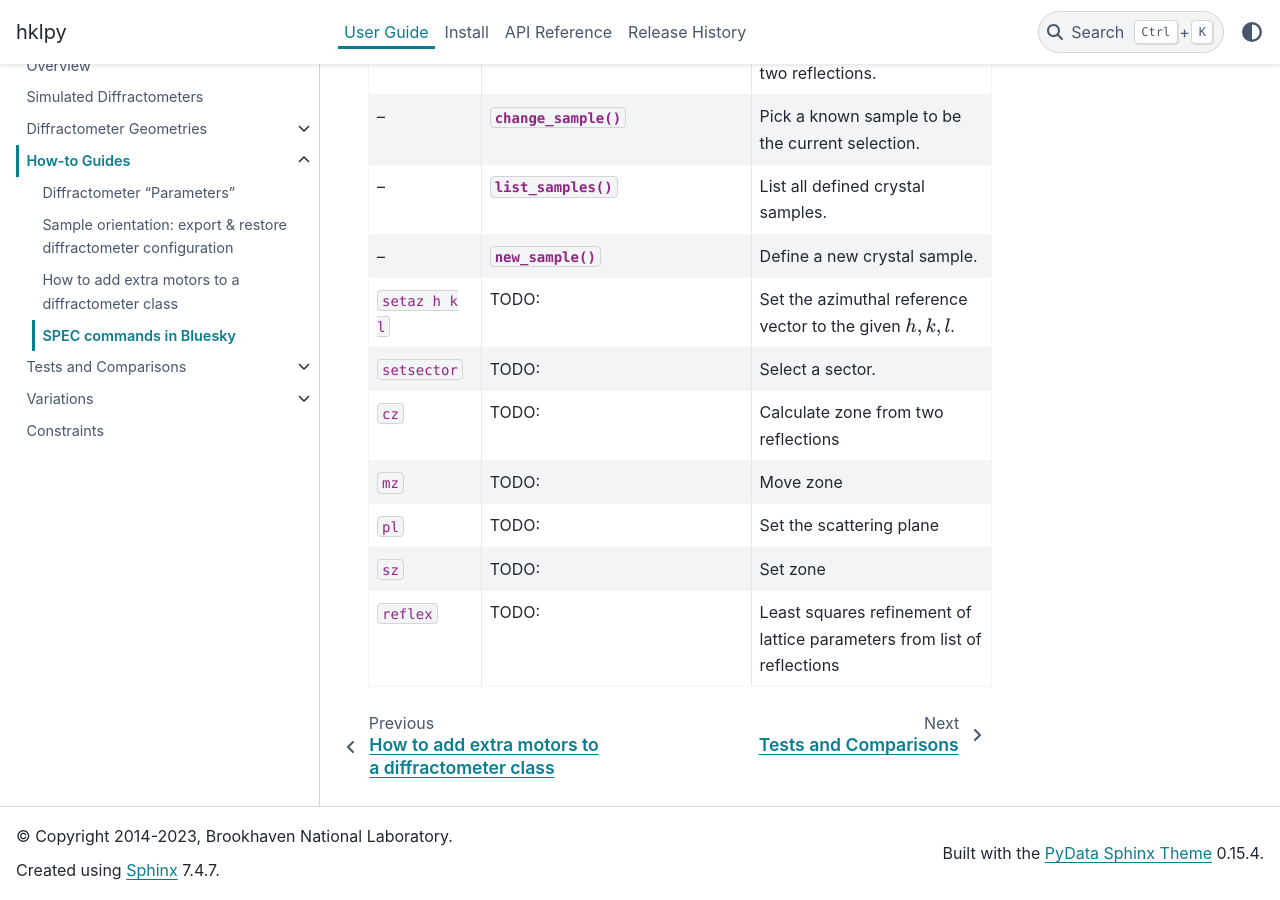
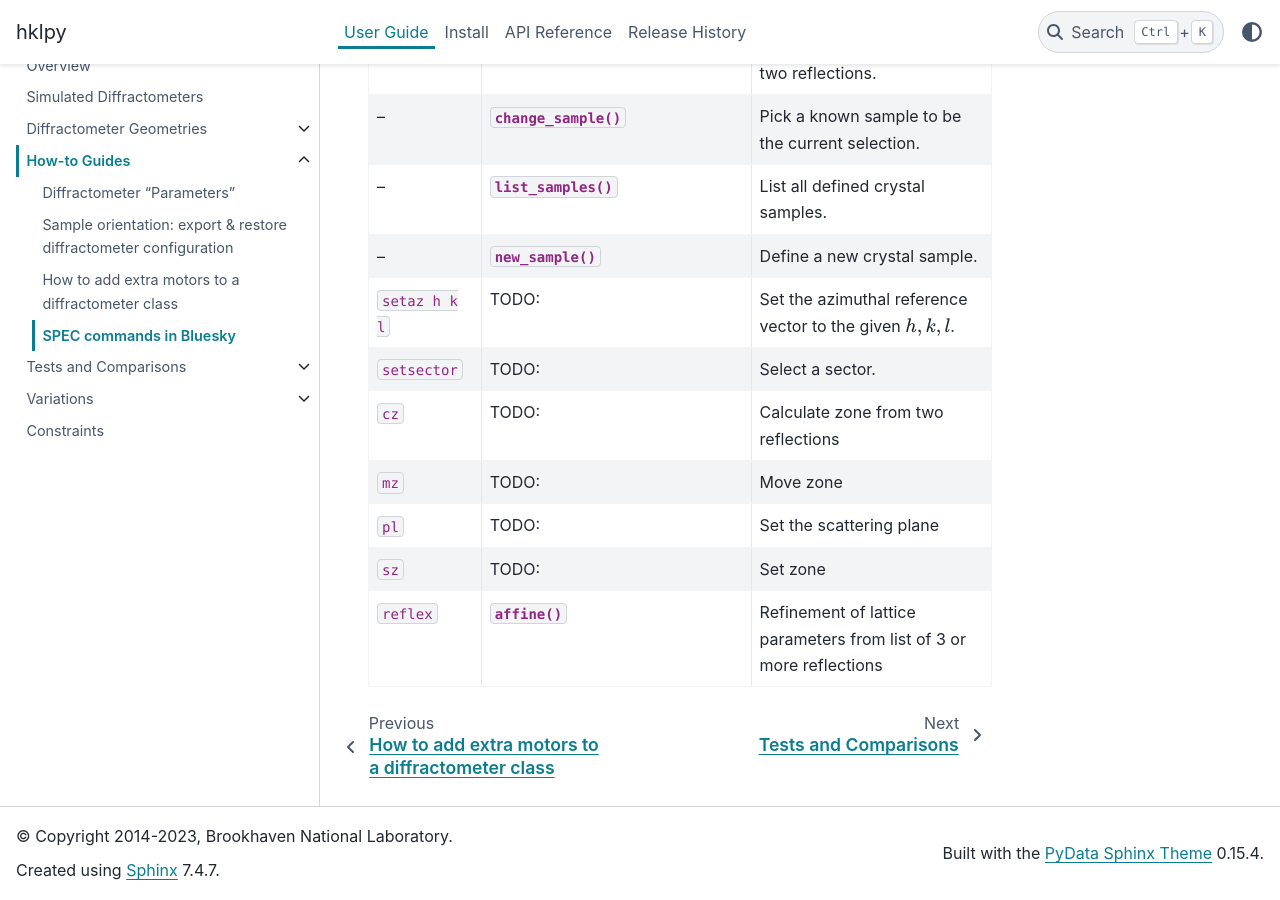
Before and after one commit to bluesky/hklpy, a Sphinx documentation site: the page built from docs/source/examples/notebooks/how_spec_commands.rst, in a window 1280 px wide and 900 px high, scrolled down 1887 px. Built offline with Sphinx 7.4.7 and the PyData theme 0.15.4, drawn with Linux system fonts in a browser that asks for light colours; pages that are not in the unit, such as notebooks, are missing from menus; the version number could not be read and is left out.

Commit message:
DOC #326 reflex is affine

```diff
--- a/docs/source/examples/notebooks/how_spec_commands.rst
+++ b/docs/source/examples/notebooks/how_spec_commands.rst
@@ -49,5 +49,5 @@ See section :ref:`user` for more |hklpy| commands.
 ``mz``           TODO:                                                          Move zone
 ``pl``           TODO:                                                          Set the scattering plane
 ``sz``           TODO:                                                          Set zone
-``reflex``       TODO:                                                          Least squares refinement of lattice parameters from list of reflections
+``reflex``       :func:`~hkl.sample.HklSample.affine()`                         Refinement of lattice parameters from list of 3 or more reflections
 ===============  =============================================================  ============
```
